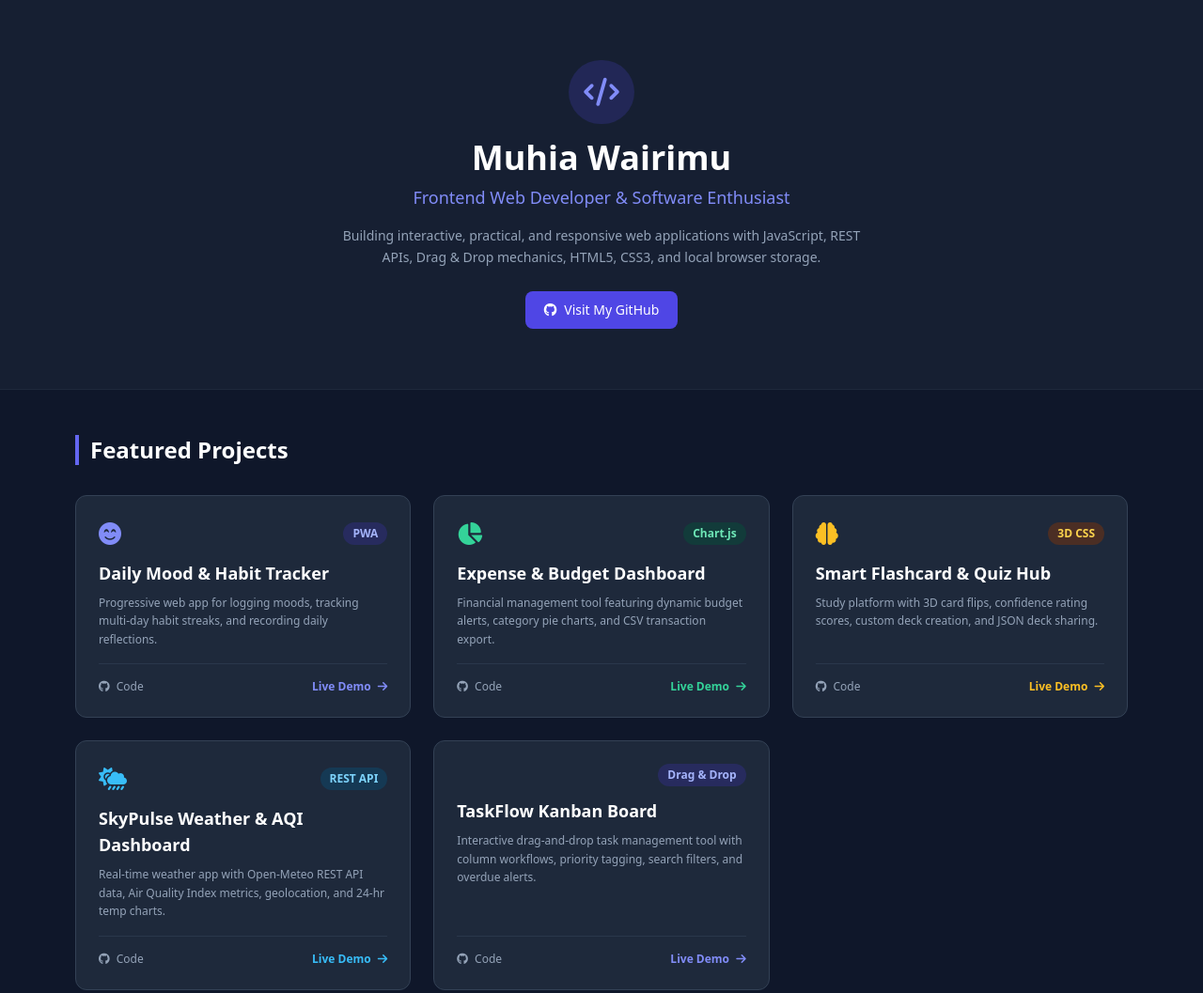
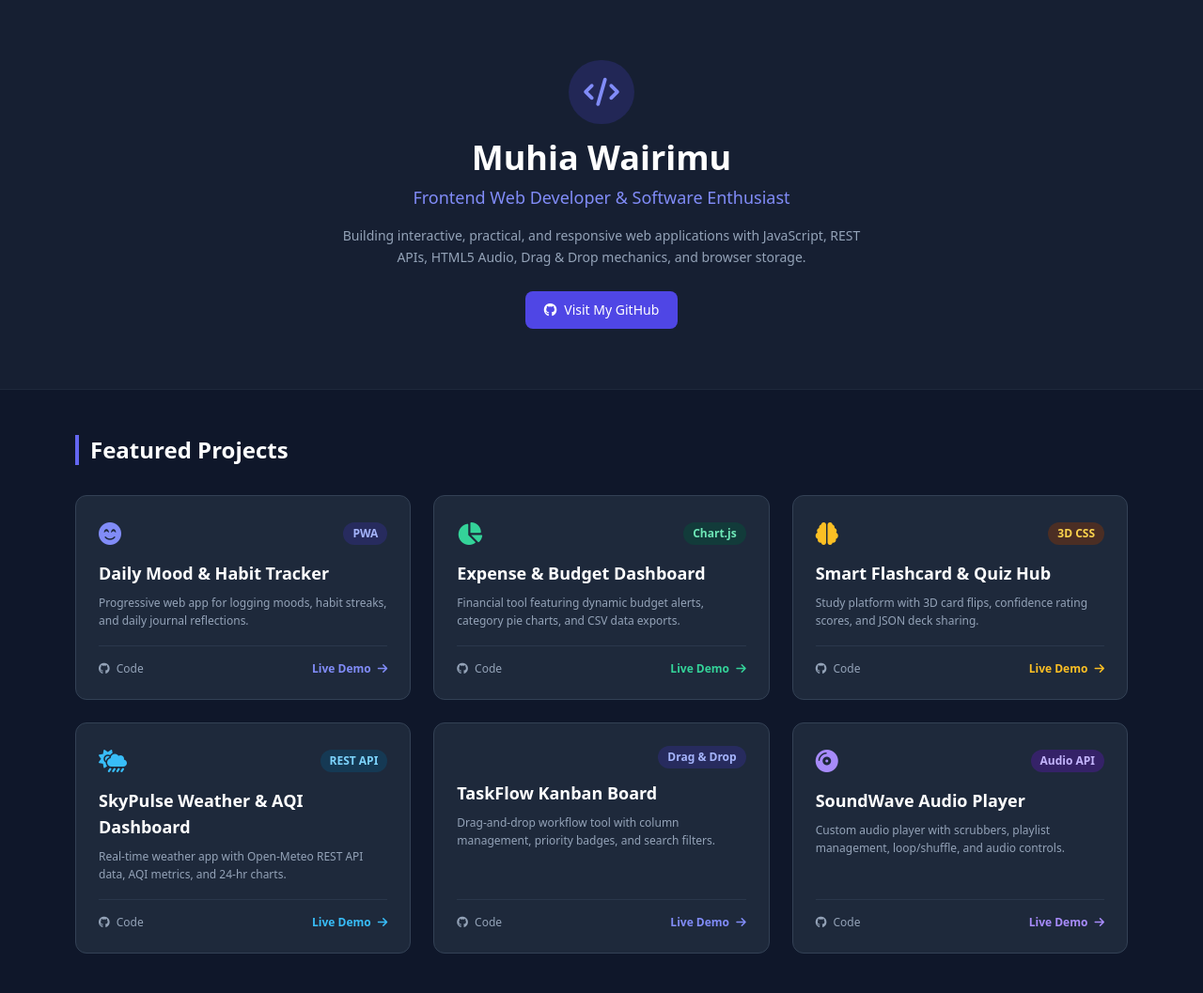
Before and after one commit to muhiawairimu/portifolio, a plain HTML site: page index.html in a window 1280 px wide. Shown: the top 1057 px of the page at 94% size. Drawn offline with nearby package versions, Linux system fonts and the light colour scheme.

Commit message:
index.html

```diff
--- a/index.html
+++ b/index.html
@@ -18,7 +18,7 @@
       <h1 class="text-4xl font-extrabold text-white mb-2">Muhia Wairimu</h1>
       <p class="text-indigo-400 font-medium text-lg mb-4">Frontend Web Developer & Software Enthusiast</p>
       <p class="text-slate-400 max-w-xl mx-auto text-sm leading-relaxed mb-6">
-        Building interactive, practical, and responsive web applications with JavaScript, REST APIs, Drag & Drop mechanics, HTML5, CSS3, and local browser storage.
+        Building interactive, practical, and responsive web applications with JavaScript, REST APIs, HTML5 Audio, Drag & Drop mechanics, and browser storage.
       </p>
       <a href="https://github.com/muhiawairimu" target="_blank" class="inline-flex items-center gap-2 px-5 py-2.5 bg-indigo-600 hover:bg-indigo-500 text-white font-medium text-sm rounded-lg transition">
         <i class="fa-brands fa-github"></i> Visit My GitHub
@@ -32,7 +32,7 @@
 
     <div class="grid grid-cols-1 md:grid-cols-2 lg:grid-cols-3 gap-6">
 
-      <!-- Project 1: Mood & Habit Tracker -->
+      <!-- Project 1: Mood Tracker -->
       <div class="bg-slate-800 border border-slate-700 rounded-xl p-6 flex flex-col justify-between hover:border-indigo-500/50 transition">
         <div>
           <div class="flex items-center justify-between text-indigo-400 mb-3">
@@ -40,9 +40,7 @@
             <span class="text-xs font-semibold bg-indigo-900/50 px-2.5 py-1 rounded-full text-indigo-300">PWA</span>
           </div>
           <h3 class="text-lg font-bold text-white mb-2">Daily Mood & Habit Tracker</h3>
-          <p class="text-slate-400 text-xs leading-relaxed mb-4">
-            Progressive web app for logging moods, tracking multi-day habit streaks, and recording daily reflections.
-          </p>
+          <p class="text-slate-400 text-xs leading-relaxed mb-4">Progressive web app for logging moods, habit streaks, and daily journal reflections.</p>
         </div>
         <div class="flex items-center justify-between pt-4 border-t border-slate-700/60">
           <a href="https://github.com/muhiawairimu/mood-tracker" target="_blank" class="text-xs text-slate-400 hover:text-white"><i class="fa-brands fa-github mr-1"></i> Code</a>
@@ -58,9 +56,7 @@
             <span class="text-xs font-semibold bg-emerald-900/50 px-2.5 py-1 rounded-full text-emerald-300">Chart.js</span>
           </div>
           <h3 class="text-lg font-bold text-white mb-2">Expense & Budget Dashboard</h3>
-          <p class="text-slate-400 text-xs leading-relaxed mb-4">
-            Financial management tool featuring dynamic budget alerts, category pie charts, and CSV transaction export.
-          </p>
+          <p class="text-slate-400 text-xs leading-relaxed mb-4">Financial tool featuring dynamic budget alerts, category pie charts, and CSV data exports.</p>
         </div>
         <div class="flex items-center justify-between pt-4 border-t border-slate-700/60">
           <a href="https://github.com/muhiawairimu/expense-tracker" target="_blank" class="text-xs text-slate-400 hover:text-white"><i class="fa-brands fa-github mr-1"></i> Code</a>
@@ -76,9 +72,7 @@
             <span class="text-xs font-semibold bg-amber-900/50 px-2.5 py-1 rounded-full text-amber-300">3D CSS</span>
           </div>
           <h3 class="text-lg font-bold text-white mb-2">Smart Flashcard & Quiz Hub</h3>
-          <p class="text-slate-400 text-xs leading-relaxed mb-4">
-            Study platform with 3D card flips, confidence rating scores, custom deck creation, and JSON deck sharing.
-          </p>
+          <p class="text-slate-400 text-xs leading-relaxed mb-4">Study platform with 3D card flips, confidence rating scores, and JSON deck sharing.</p>
         </div>
         <div class="flex items-center justify-between pt-4 border-t border-slate-700/60">
           <a href="https://github.com/muhiawairimu/flashcard-app" target="_blank" class="text-xs text-slate-400 hover:text-white"><i class="fa-brands fa-github mr-1"></i> Code</a>
@@ -94,9 +88,7 @@
             <span class="text-xs font-semibold bg-sky-900/50 px-2.5 py-1 rounded-full text-sky-300">REST API</span>
           </div>
           <h3 class="text-lg font-bold text-white mb-2">SkyPulse Weather & AQI Dashboard</h3>
-          <p class="text-slate-400 text-xs leading-relaxed mb-4">
-            Real-time weather app with Open-Meteo REST API data, Air Quality Index metrics, geolocation, and 24-hr temp charts.
-          </p>
+          <p class="text-slate-400 text-xs leading-relaxed mb-4">Real-time weather app with Open-Meteo REST API data, AQI metrics, and 24-hr charts.</p>
         </div>
         <div class="flex items-center justify-between pt-4 border-t border-slate-700/60">
           <a href="https://github.com/muhiawairimu/weather-dashboard" target="_blank" class="text-xs text-slate-400 hover:text-white"><i class="fa-brands fa-github mr-1"></i> Code</a>
@@ -112,13 +104,27 @@
             <span class="text-xs font-semibold bg-indigo-900/50 px-2.5 py-1 rounded-full text-indigo-300">Drag & Drop</span>
           </div>
           <h3 class="text-lg font-bold text-white mb-2">TaskFlow Kanban Board</h3>
-          <p class="text-slate-400 text-xs leading-relaxed mb-4">
-            Interactive drag-and-drop task management tool with column workflows, priority tagging, search filters, and overdue alerts.
-          </p>
+          <p class="text-slate-400 text-xs leading-relaxed mb-4">Drag-and-drop workflow tool with column management, priority badges, and search filters.</p>
         </div>
         <div class="flex items-center justify-between pt-4 border-t border-slate-700/60">
           <a href="https://github.com/muhiawairimu/kanban-board" target="_blank" class="text-xs text-slate-400 hover:text-white"><i class="fa-brands fa-github mr-1"></i> Code</a>
           <a href="https://muhiawairimu.github.io/kanban-board/" target="_blank" class="text-xs font-semibold text-indigo-400 hover:text-indigo-300">Live Demo <i class="fa-solid fa-arrow-right ml-1"></i></a>
+        </div>
+      </div>
+
+      <!-- Project 6: SoundWave Audio Player -->
+      <div class="bg-slate-800 border border-slate-700 rounded-xl p-6 flex flex-col justify-between hover:border-indigo-500/50 transition">
+        <div>
+          <div class="flex items-center justify-between text-violet-400 mb-3">
+            <i class="fa-solid fa-compact-disc text-2xl"></i>
+            <span class="text-xs font-semibold bg-violet-900/50 px-2.5 py-1 rounded-full text-violet-300">Audio API</span>
+          </div>
+          <h3 class="text-lg font-bold text-white mb-2">SoundWave Audio Player</h3>
+          <p class="text-slate-400 text-xs leading-relaxed mb-4">Custom audio player with scrubbers, playlist management, loop/shuffle, and audio controls.</p>
+        </div>
+        <div class="flex items-center justify-between pt-4 border-t border-slate-700/60">
+          <a href="https://github.com/muhiawairimu/audio-player" target="_blank" class="text-xs text-slate-400 hover:text-white"><i class="fa-brands fa-github mr-1"></i> Code</a>
+          <a href="https://muhiawairimu.github.io/audio-player/" target="_blank" class="text-xs font-semibold text-violet-400 hover:text-violet-300">Live Demo <i class="fa-solid fa-arrow-right ml-1"></i></a>
         </div>
       </div>
 
```
